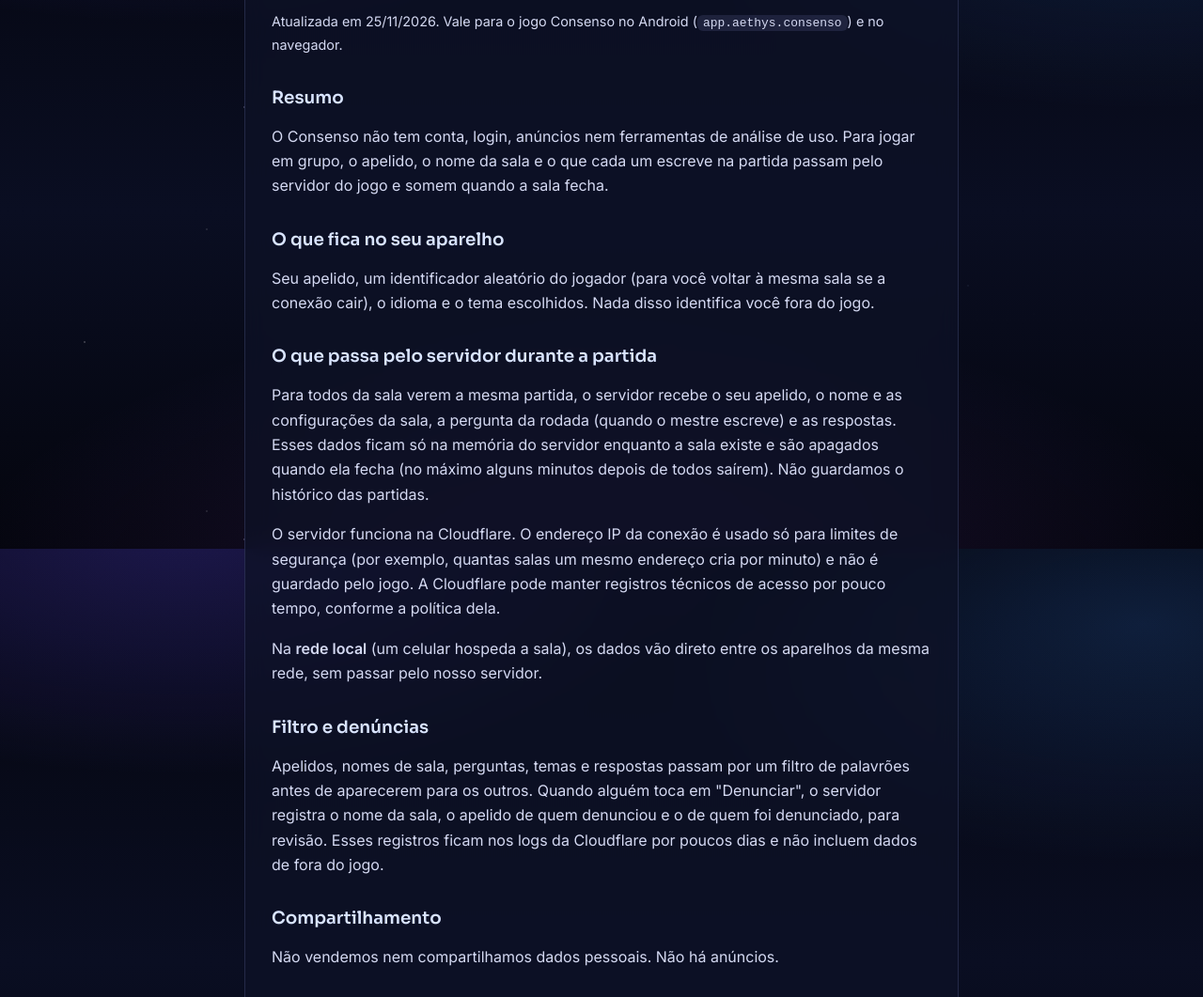
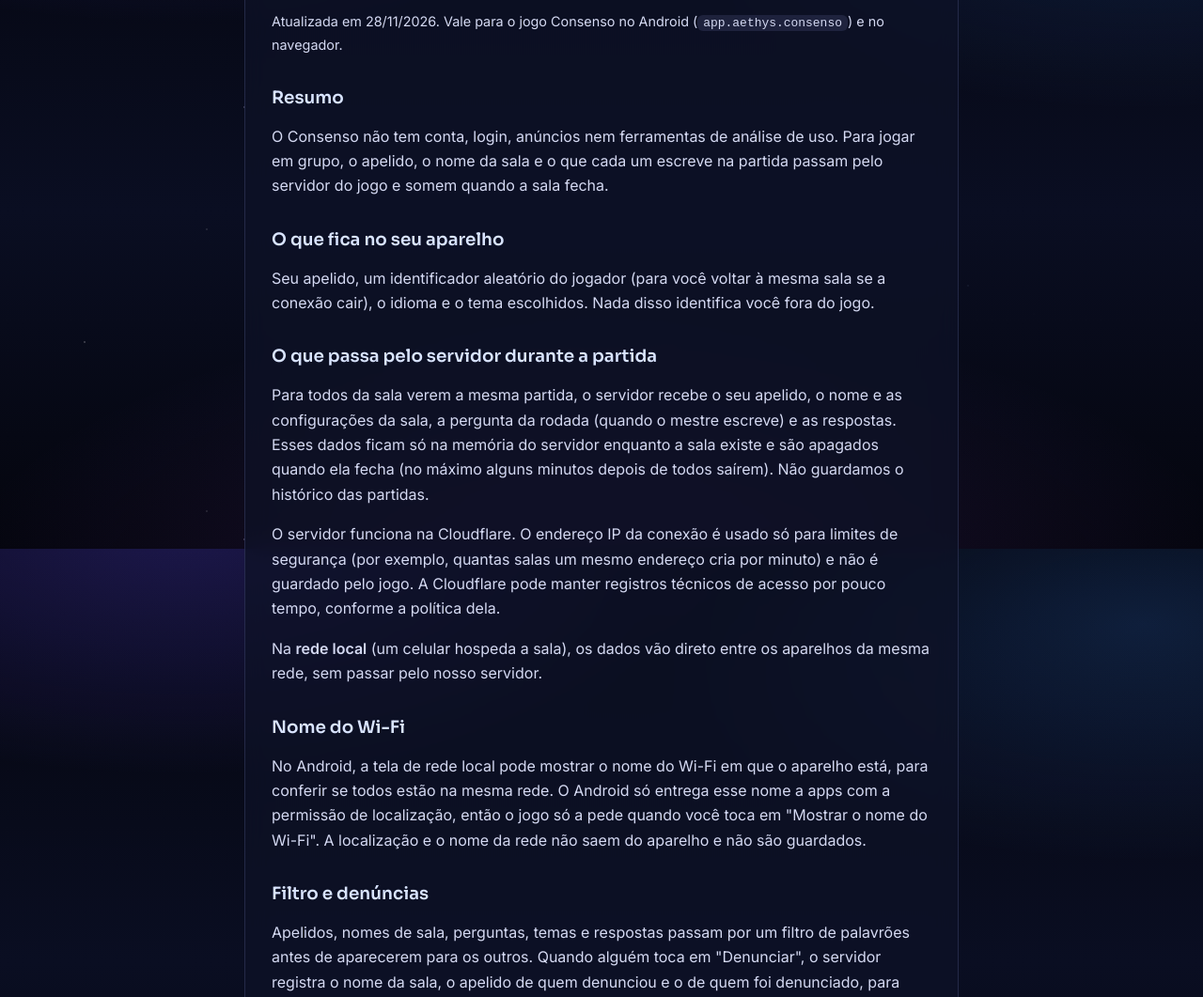
Before and after one commit to aethysapps/aethysapps.github.io, a plain HTML site: page consenso/privacidade.html in a window 1280 px wide. Shown: the part 216-1277 px from the top of the page at 94% size. Drawn offline with Linux system fonts and the light colour scheme.

Commit message:
Cronos: privacidade e termos; nome do Wi-Fi nas políticas dos jogos
Co-Authored-By: Claude Opus 5.5 <noreply@anthropic.com>
Claude-Session: https://claude.ai/code/session_01ALsMuHoVVT6Amm98HbcHGu

```diff
--- a/consenso/privacidade.html
+++ b/consenso/privacidade.html
@@ -16,7 +16,7 @@
 <main class="texto">
 <nav><a href="../">Início</a> · <a href="termos.html">Termos de uso</a> · <a href="#english">English</a></nav>
 <h1>Consenso: Política de privacidade</h1>
-<p class="meta">Atualizada em 25/11/2026. Vale para o jogo Consenso no Android (<code>app.aethys.consenso</code>) e no navegador.</p>
+<p class="meta">Atualizada em 28/11/2026. Vale para o jogo Consenso no Android (<code>app.aethys.consenso</code>) e no navegador.</p>
 
 <h2>Resumo</h2>
 <p>O Consenso não tem conta, login, anúncios nem ferramentas de análise de uso. Para jogar em grupo, o apelido, o nome da sala e o que cada um escreve na partida passam pelo servidor do jogo e somem quando a sala fecha.</p>
@@ -28,6 +28,9 @@
 <p>Para todos da sala verem a mesma partida, o servidor recebe o seu apelido, o nome e as configurações da sala, a pergunta da rodada (quando o mestre escreve) e as respostas. Esses dados ficam só na memória do servidor enquanto a sala existe e são apagados quando ela fecha (no máximo alguns minutos depois de todos saírem). Não guardamos o histórico das partidas.</p>
 <p>O servidor funciona na Cloudflare. O endereço IP da conexão é usado só para limites de segurança (por exemplo, quantas salas um mesmo endereço cria por minuto) e não é guardado pelo jogo. A Cloudflare pode manter registros técnicos de acesso por pouco tempo, conforme a política dela.</p>
 <p>Na <strong>rede local</strong> (um celular hospeda a sala), os dados vão direto entre os aparelhos da mesma rede, sem passar pelo nosso servidor.</p>
+
+<h2>Nome do Wi-Fi</h2>
+<p>No Android, a tela de rede local pode mostrar o nome do Wi-Fi em que o aparelho está, para conferir se todos estão na mesma rede. O Android só entrega esse nome a apps com a permissão de localização, então o jogo só a pede quando você toca em "Mostrar o nome do Wi-Fi". A localização e o nome da rede não saem do aparelho e não são guardados.</p>
 
 <h2>Filtro e denúncias</h2>
 <p>Apelidos, nomes de sala, perguntas, temas e respostas passam por um filtro de palavrões antes de aparecerem para os outros. Quando alguém toca em "Denunciar", o servidor registra o nome da sala, o apelido de quem denunciou e o de quem foi denunciado, para revisão. Esses registros ficam nos logs da Cloudflare por poucos dias e não incluem dados de fora do jogo.</p>
@@ -45,7 +48,7 @@
 <p>Se esta política mudar, a nova versão será publicada nesta página.</p>
 
 <h2 id="english">In English</h2>
-<p>Consenso has no account, login, ads or analytics. Your nickname, a random player id, your language and theme stay on your device. To play together, the server receives your nickname, the room name and settings, the question of the round (when the host writes one) and the answers; they stay only in the server's memory while the room exists and are deleted when it closes. The IP address is used only for security limits and is not stored by the game; Cloudflare, which runs the server, may keep short-lived technical logs. In a local network game, data goes directly between the devices. Nicknames and texts pass a profanity filter; reports log the room name and the nicknames involved for a few days, for review. We do not sell or share personal data. The game is for ages 13 and up. To delete your data, uninstall the app or clear the site data; for any request, write to the contact below.</p>
+<p>Consenso has no account, login, ads or analytics. Your nickname, a random player id, your language and theme stay on your device. To play together, the server receives your nickname, the room name and settings, the question of the round (when the host writes one) and the answers; they stay only in the server's memory while the room exists and are deleted when it closes. The IP address is used only for security limits and is not stored by the game; Cloudflare, which runs the server, may keep short-lived technical logs. In a local network game, data goes directly between the devices. Nicknames and texts pass a profanity filter; reports log the room name and the nicknames involved for a few days, for review. On Android, the local network screen can show the current Wi-Fi name; Android only gives it to apps with the location permission, which the game asks for only when you tap "Show the Wi-Fi name", and neither the location nor the network name leaves the device. We do not sell or share personal data. The game is for ages 13 and up. To delete your data, uninstall the app or clear the site data; for any request, write to the contact below.</p>
 
 <h2>Contato</h2>
 <p>aethysapps@gmail.com</p>
```
